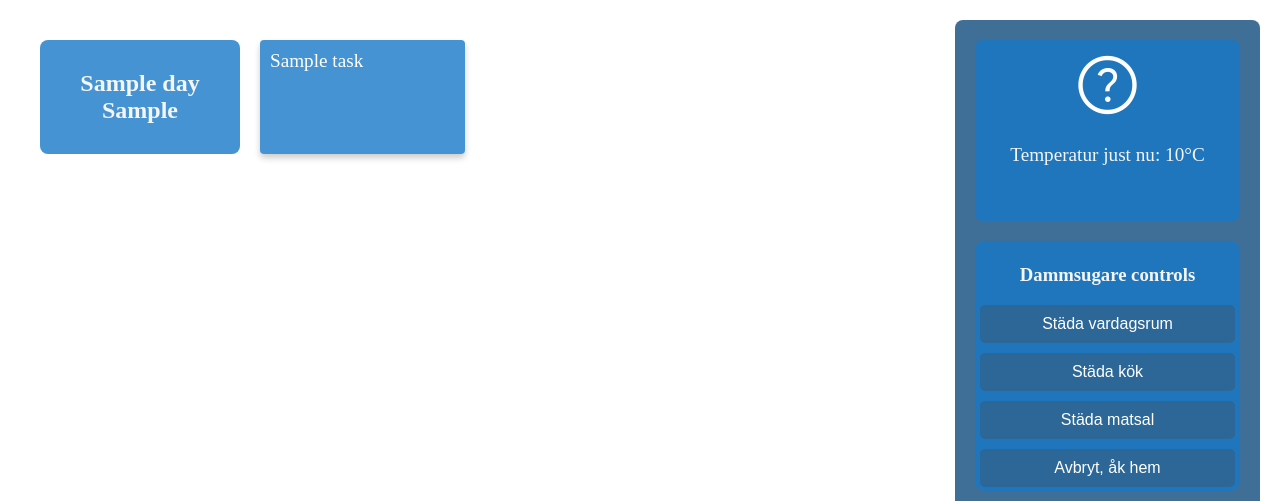
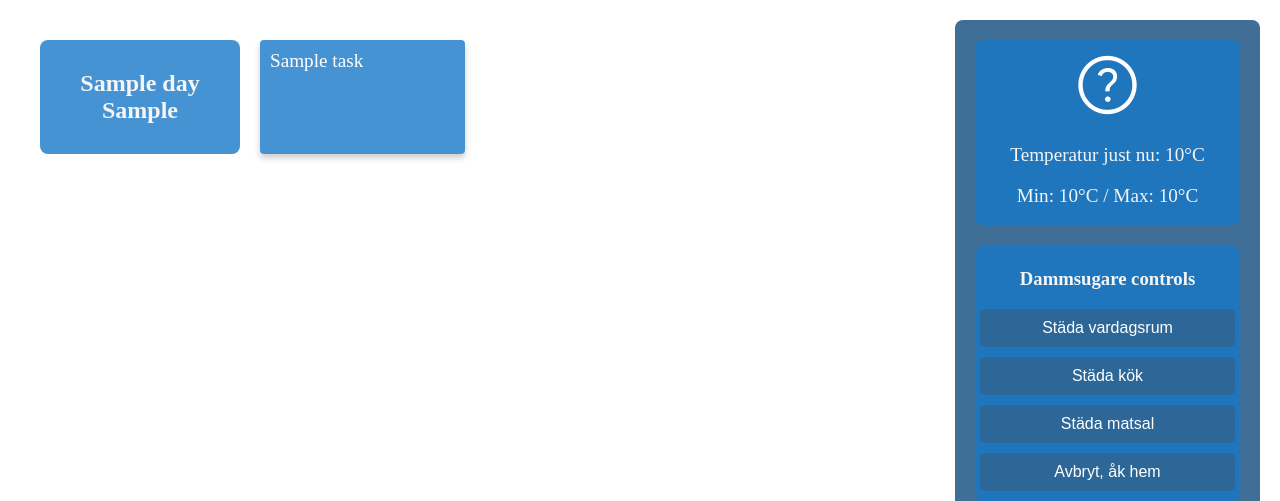
Before and after one commit to daajmen/panelProject, a Flask app: template templates/index.html in a window 1280 px wide. Shown: the top 501 px of the page. Run offline with Flask 3, Linux system fonts and the light colour scheme; the template is opened without the code that fills it: most values are stand-ins (such as "Sample title", 1, 10 or a date in 2020); parts of the project's set-up code (start-up, migrations or seed data) failed here and were passed over.

Commit message:
Wife adjustments..

```diff
--- a/templates/index.html
+++ b/templates/index.html
@@ -39,7 +39,8 @@
             <!-- Väder och annat på höger sida -->
             <div class="weather-widget">
                 <span class="material-symbols-outlined weather-icon" id="weather-icon"></span>
-                <p>Temperatur just nu: {{ weather_data.current_temp }}°C</p>
+                <p>Temperatur just nu: {{ weather_data.current_temp }}°C </p>
+                <p>Min: {{ weather_data.min_temp }}°C / Max: {{ weather_data.max_temp }}°C</p>
             </div>
             <div class="app-widget">
                 <h3> Dammsugare controls </h3>
```
Also changed, not shown: static/clean-button.js (line endings or trailing spaces).
